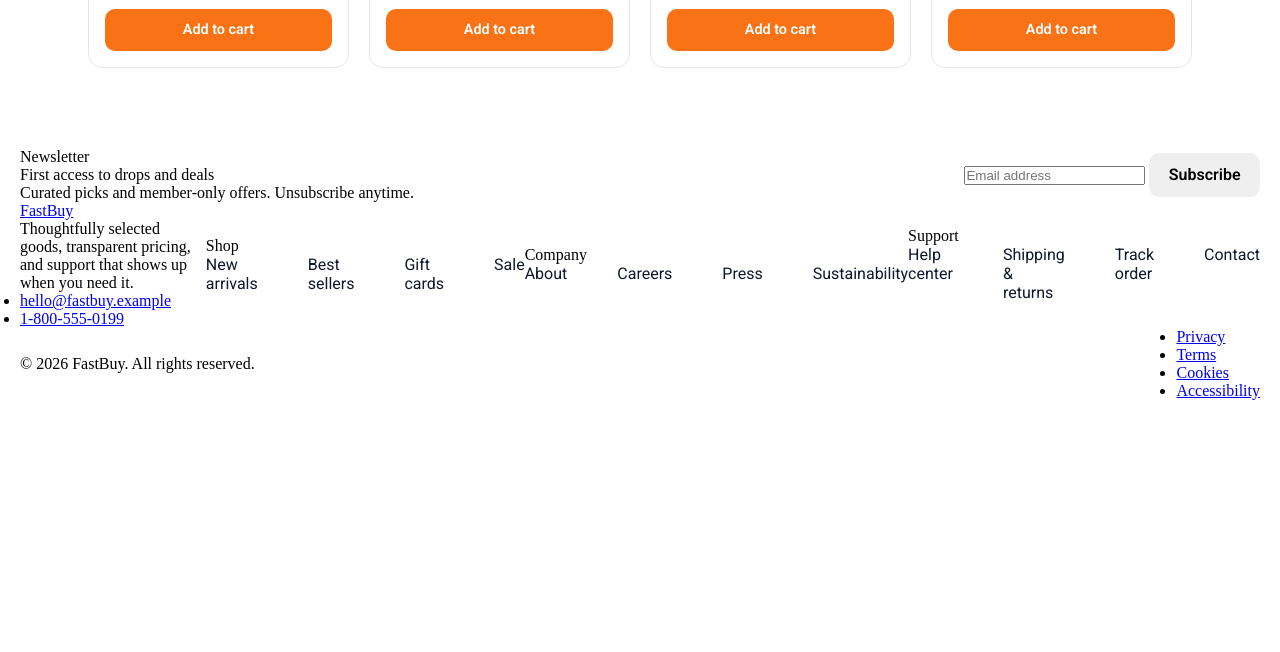
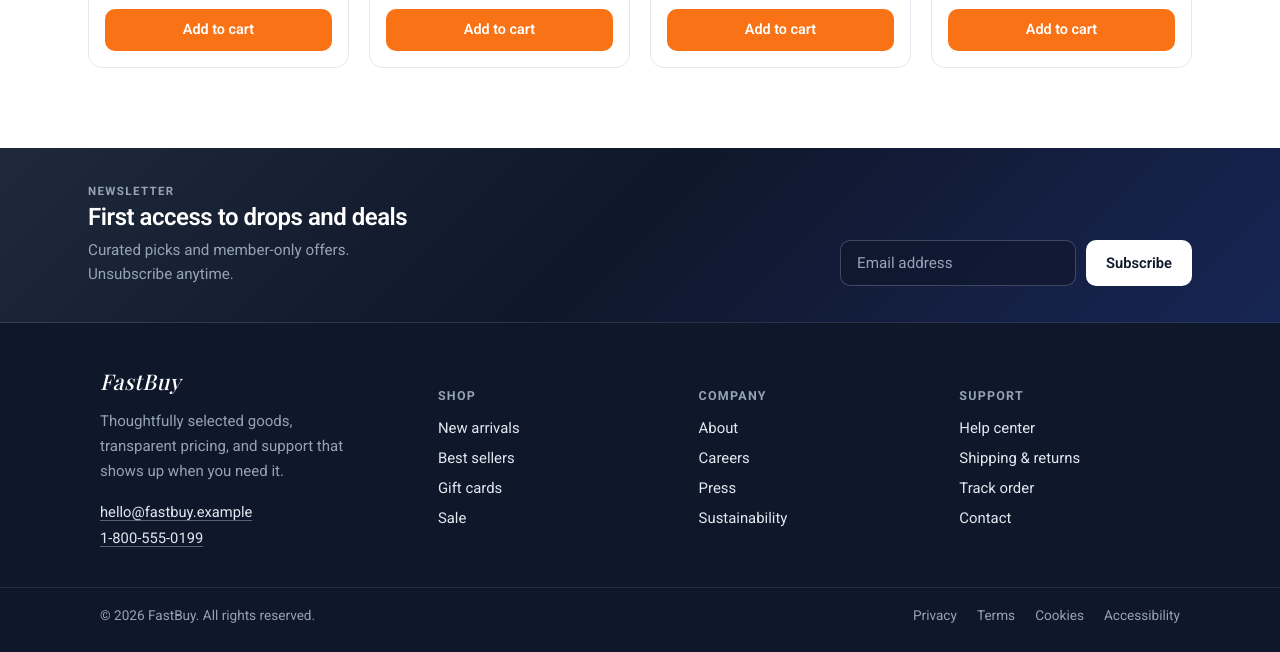
Before and after one commit to Kloude8000/fastbuy, a plain HTML site: page index.html in a window 1280 px wide. Shown: the part 1282-1934 px from the top of the page. Before the commit the page ends 1682 px from the top, so only its background shows below. Drawn offline with nearby package versions, Linux system fonts and the light colour scheme; a web font is replaced by a local one.

Commit message:
Added styles for footer section

```diff
--- a/assets/css/style.css
+++ b/assets/css/style.css
@@ -94,7 +94,7 @@ html {
 
 /* header styles */
 header {
-    position: sticky;
+    /* position: sticky; */
     top: 0;
     z-index: 100;
     box-shadow: 0 2px 8px rgba(0,0,0,0.1);
@@ -580,6 +580,254 @@ nav ul li a:hover {
 }
 /*---------------------------------*/
 
+/* footer styles */
+.site-footer {
+    /* border: 5px solid red; */
+    margin-top: auto;
+    color: var(--surface);
+    background: var(--surface-dark);
+}
+
+.footer-newsletter {
+    border-bottom: 1px solid rgba(148, 163, 184, 0.18);
+    background: linear-gradient(
+    135deg,
+    #1e293b 0%,
+    #0f172a 48%,
+    #172554 100%
+  );
+  font-family: var(--text-font);
+}
+
+.footer-newsletter-inner {
+    display: flex;
+    flex-wrap: wrap;
+    align-items: flex-end;
+    justify-content: space-between;
+    gap: 1.5rem;
+    padding: 2.25rem 5.5rem 2.25rem;
+}
+
+.footer-newsletter-kicker {
+    margin: 0 0 0.35rem;
+    font-size: 0.72rem;
+    font-weight: 700;
+    text-transform: uppercase;
+    letter-spacing: 0.12em;
+    color: var(--text-light);
+}
+
+.footer-newsletter-title {
+    margin: 0 0 0.4rem;
+    font-size: var(--h5-size);
+    font-weight: 600;
+    color: var(--surface);
+    letter-spacing: -0.02em;
+}
+
+.footer-newsletter-text {
+    margin: 0;
+    max-width: 34ch;
+    font-size: 0.95rem;
+    line-height: 1.6;
+    color: var(--text-light);
+}
+
+/* footer form styling */
+.footer-newsletter-form {
+    display: flex;
+    flex-wrap: wrap;
+    gap: 0.6rem;
+    width: min(100%, 22rem);
+}
+
+.footer-input {
+    flex: 1 1 10rem;
+    min-height: 2.875rem;
+    padding: 0 1rem;
+    border: 1px solid rgba(148, 163, 184, 0.35);
+    border-radius: 10px;
+    background: rgba(15, 23, 42, 0.6);
+    color: var(--surface);
+    font: inherit;
+    font-size: 0.95rem;
+    transition: border-color 0.2s ease, box-shadow 0.2s ease;
+}
+
+.footer-input::placeholder {
+  color: var(--text-light);
+}
+
+.footer-input:hover {
+  border-color: rgba(148, 163, 184, 0.55);
+}
+
+.footer-input:focus {
+  outline: none;
+  border-color: var(--primary);
+  box-shadow: 0 0 0 3px rgba(37, 99, 235, 0.35);
+}
+
+.btn-footer-submit {
+    flex-shrink: 0;
+    min-height: 2.875rem;
+    padding: 0 1.25rem;
+    border: none;
+    border-radius: 10px;
+    background: var(--surface);
+    color: var(--text-primary);
+    font: inherit;
+    font-weight: 600;
+    font-size: 0.92rem;
+    cursor: pointer;
+    transition: background 0.2s ease, transform 0.15s ease;
+}
+
+.btn-footer-submit:hover {
+  background: var(--accent);
+}
+
+.btn-footer-submit:active {
+  transform: translateY(1px);
+}
+
+.footer-main {
+    padding: 2.75rem 5rem 2.5rem;
+}
+
+.footer-grid {
+    display: grid;
+    grid-template-columns: 1.35fr repeat(3, minmax(0, 1fr));
+    gap: 2rem 2.5rem;
+}
+
+.footer-logo {
+    display: inline-block;
+    margin-bottom: 0.85rem;
+    font-size: 1.35rem;
+    font-weight: 500;
+    letter-spacing: 0.02em;
+    color: var(--surface);
+    text-decoration: none;
+    font-family: var(--display-font);
+    font-style: italic;
+    transition: color 0.2s ease;
+}
+
+.footer-logo:hover {
+  color: var(--accent);
+}
+
+.footer-tagline {
+    margin: 0 0 1.25rem;
+    max-width: 32ch;
+    font-size: 0.94rem;
+    line-height: 1.65;
+    color: var(--text-light);
+    font-family: var(--text-font);
+}
+
+.footer-contact {
+    margin: 0;
+    padding: 0;
+    list-style: none;
+    font-size: 0.92rem;
+    font-family: var(--text-font);
+}
+
+.footer-contact li + li {
+  margin-top: 0.45rem;
+}
+
+.footer-contact a {
+  color: var(--border);
+  text-decoration: underline;
+  text-decoration-color: rgba(226, 232, 240, 0.35);
+  text-underline-offset: 3px;
+  transition: color 0.2s ease, text-decoration-color 0.2s ease;
+}
+
+.footer-contact a:hover {
+  color: var(--surface);
+  text-decoration-color: rgba(255, 255, 255, 0.55);
+}
+
+.footer-nav-heading {
+    margin: 0 0 1rem;
+    font-size: 0.78rem;
+    font-weight: 700;
+    text-transform: uppercase;
+    letter-spacing: 0.1em;
+    color: var(--text-light);
+    font-family: var(--text-font);
+}
+
+.footer-nav ul {
+    display: flex;
+    flex-direction: column;
+    gap: 0.2rem;
+    margin: 0;
+    padding: 0;
+    list-style: none;
+}
+
+.footer-nav li + li {
+  margin-top: 0.55rem;
+}
+
+.footer-nav a {
+    font-size: 0.93rem;
+    color: var(--border);
+    transition: color 0.2s ease;
+}
+
+.footer-nav a:hover {
+  color: var(--surface);
+}
+
+.footer-meta {
+    border-top: 1px solid rgba(148, 163, 184, 0.15);
+    padding: 1.15rem 5rem 1.75rem;
+    background: var(--surface-dark);
+}
+
+.footer-meta-inner {
+    display: flex;
+    flex-wrap: wrap;
+    align-items: center;
+    justify-content: space-between;
+    gap: 1rem;
+}
+
+.footer-copy {
+    margin: 0;
+    font-size: 0.85rem;
+    color: var(--text-light);
+    font-family: var(--text-font);
+}
+
+.footer-legal {
+    display: flex;
+    flex-wrap: wrap;
+    gap: 0.35rem 1.25rem;
+    margin: 0;
+    padding: 0;
+    list-style: none;
+}
+
+.footer-legal a {
+  font-size: 0.85rem;
+  color: var(--text-light);
+  transition: color 0.2s ease;
+  font-family: var(--text-font);
+  text-decoration: none;
+}
+
+.footer-legal a:hover {
+  color: var(--surface);
+}
+
+
 
 /*---------------------------------------------*/
 
@@ -735,4 +983,26 @@ nav ul li a:hover {
         grid-template-columns: repeat(2, minmax(0, 1fr));
         gap: 1rem;
     }
+
+    /* footer styling */
+        .footer-newsletter {
+            padding: 1.5rem 0.5rem;
+        }
+
+        .footer-newsletter-inner {
+            flex-direction: column;
+            align-items: center;
+        }
+
+        .footer-newsletter-form {
+            flex-direction: column;
+        }
+
+        .footer-input {
+            max-height: 1.625rem;
+        }
+
+        .footer-legal {
+            flex-wrap: nowrap;
+        }
 }
```
